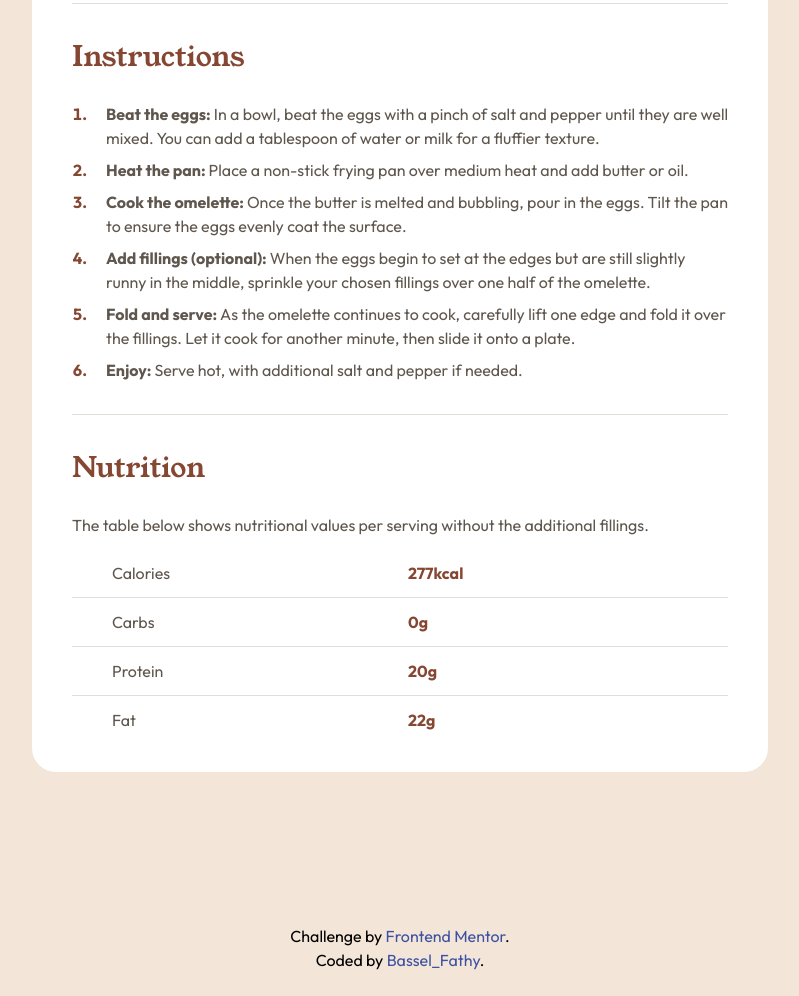
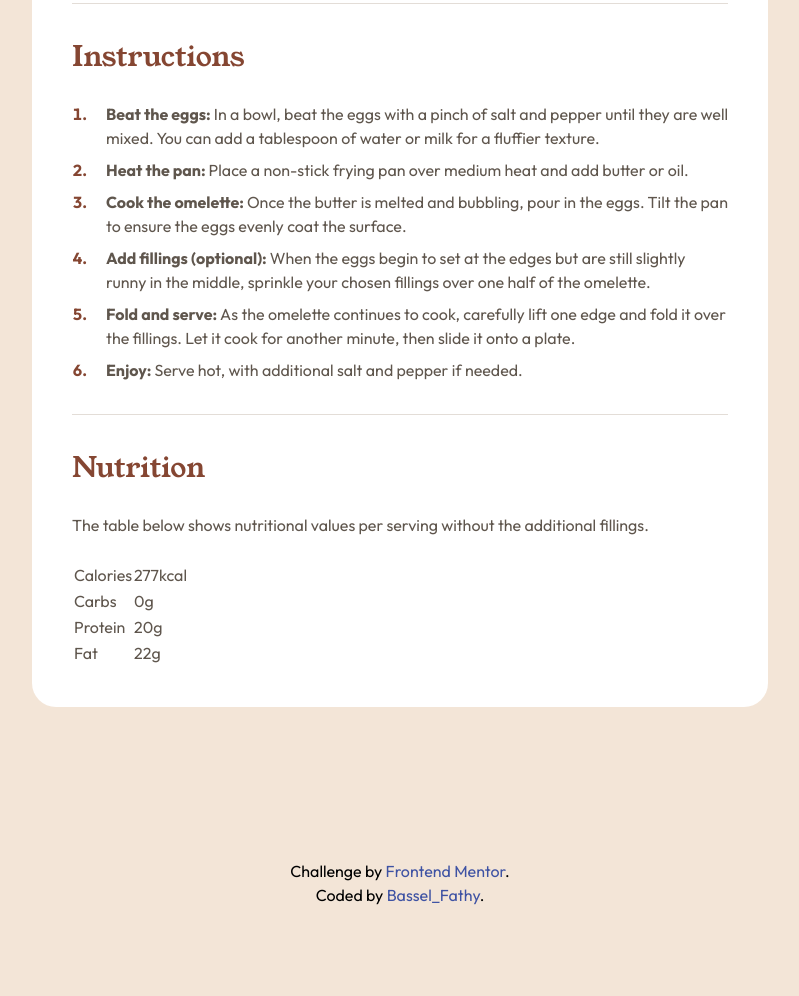
Before and after one commit to Basselfathy/Frontend-Mentor-Recipe-Page-Challenge, a plain HTML site: page index.html in a window 1280 px wide. Shown: the part 1121-2117 px from the top of the page, without its empty margins (240-1039 px from the left). After the commit the page ends 2052 px from the top, so only its background shows below. Drawn offline with Linux system fonts and the light colour scheme.

Commit message:
Update index.html

```diff
--- a/index.html
+++ b/index.html
@@ -107,15 +107,26 @@
 							The table below shows nutritional values per serving without the
 							additional fillings.
 						</p>
-						<ul class="table">
-							<li>Calories<strong>277kcal</strong></li>
-							<span class="divider"></span>
-							<li>Carbs<strong>0g</strong></li>
-							<span class="divider"></span>
-							<li>Protein<strong>20g</strong></li>
-							<span class="divider"></span>
-							<li>Fat<strong>22g</strong></li>
-						</ul>
+						<table class="recipe__nutrition__table">
+							<tbody>
+								<tr>
+									<td>Calories</td>
+									<td>277kcal</td>
+								</tr>
+								<tr>
+									<td>Carbs</td>
+									<td>0g</td>
+								</tr>
+								<tr>
+									<td>Protein</td>
+									<td>20g</td>
+								</tr>
+								<tr>
+									<td>Fat</td>
+									<td>22g</td>
+								</tr>
+							</tbody>
+						</table>
 					</div>
 				</section>
 			</div>
```
